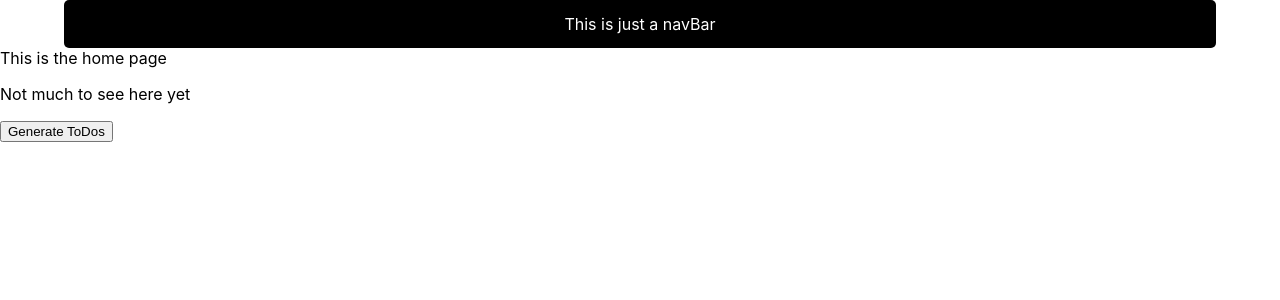
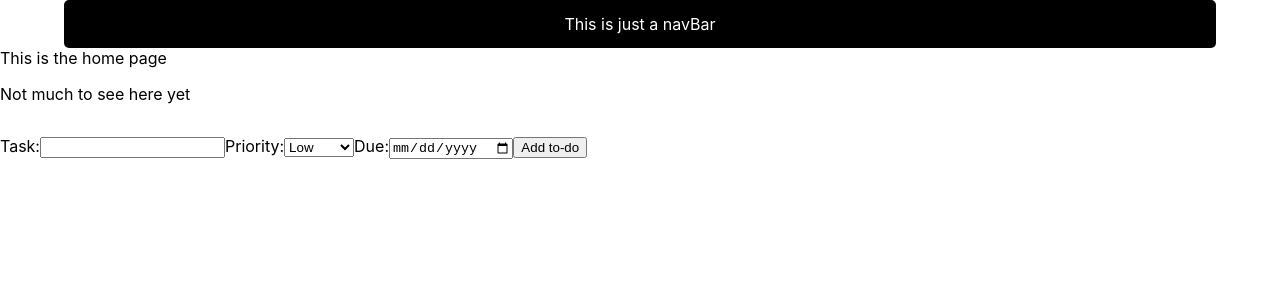
Before and after one commit to TheRadBass/organizer, a React (Create React App) app: page / in a window 1280 px wide. Shown: the top 300 px of the page. Built offline with nearby package versions, Linux system fonts and the light colour scheme.

Commit message:
Added form logic and correct event type

```diff
--- a/src/components/ToDoList.tsx
+++ b/src/components/ToDoList.tsx
@@ -1,24 +1,44 @@
-import { useState } from "react";
+import { FormEvent, useState } from "react";
 import { ToDo } from "./Interfaces";
 import { v4 as uuidv4 } from "uuid";
 
 const ToDoList = () => {
   const [toDos, setToDos] = useState<ToDo[]>([]);
+  const [task, setTask] = useState<string>("");
 
-  const singleToDo: ToDo = {
-    task: "Wash the dishes",
-    priority: "high",
-    dueDate: String(Date.now()),
-  };
-
-  const handleButton = () => {
-    const currentToDos = [...toDos];
-    currentToDos.push(singleToDo);
-    setToDos(currentToDos);
+  const handleTask = (e: React.ChangeEvent<HTMLInputElement>) => {
+    setTask(e.target.value);
   };
 
   return (
-    <div className="to-dos">
+    <>
+      <p>{task}</p>
+      <form className="new-to-do-form">
+        <label>
+          Task:
+          <input
+            onChange={handleTask}
+            type="text"
+            id="task"
+            name="task"
+            maxLength={100}
+          ></input>
+        </label>
+        <label>
+          Priority:
+          <select name="priority" id="priority">
+            <option value={"low"}>Low</option>
+            <option value={"medium"}>Medium</option>
+            <option value={"high"}>High</option>
+          </select>
+        </label>
+        <label>
+          Due:
+          <input type="date" name="date" id="date"></input>
+        </label>
+        <button type="submit">Add to-do</button>
+      </form>
+      <div className="to-dos-wrapper">
         {toDos.map((toDo) => (
           <div key={uuidv4()}>
             <p>{toDo.task}</p>
@@ -26,8 +46,8 @@ const ToDoList = () => {
             <p>{String(toDo.dueDate)}</p>
           </div>
         ))}
-      <button onClick={handleButton}>Generate ToDos</button>
       </div>
+    </>
   );
 };
 
```
Lines whose indentation alone changed are shown as unchanged.
